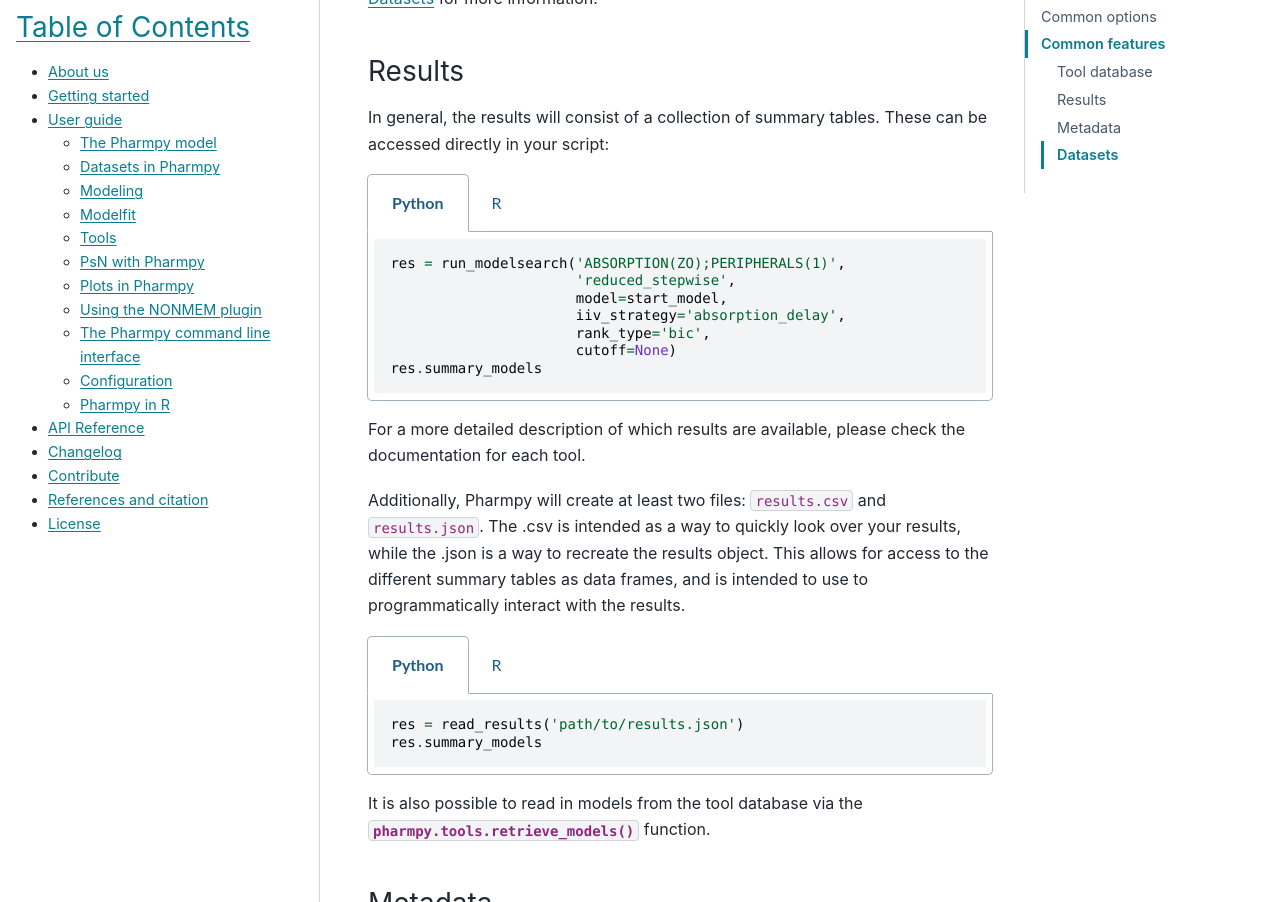
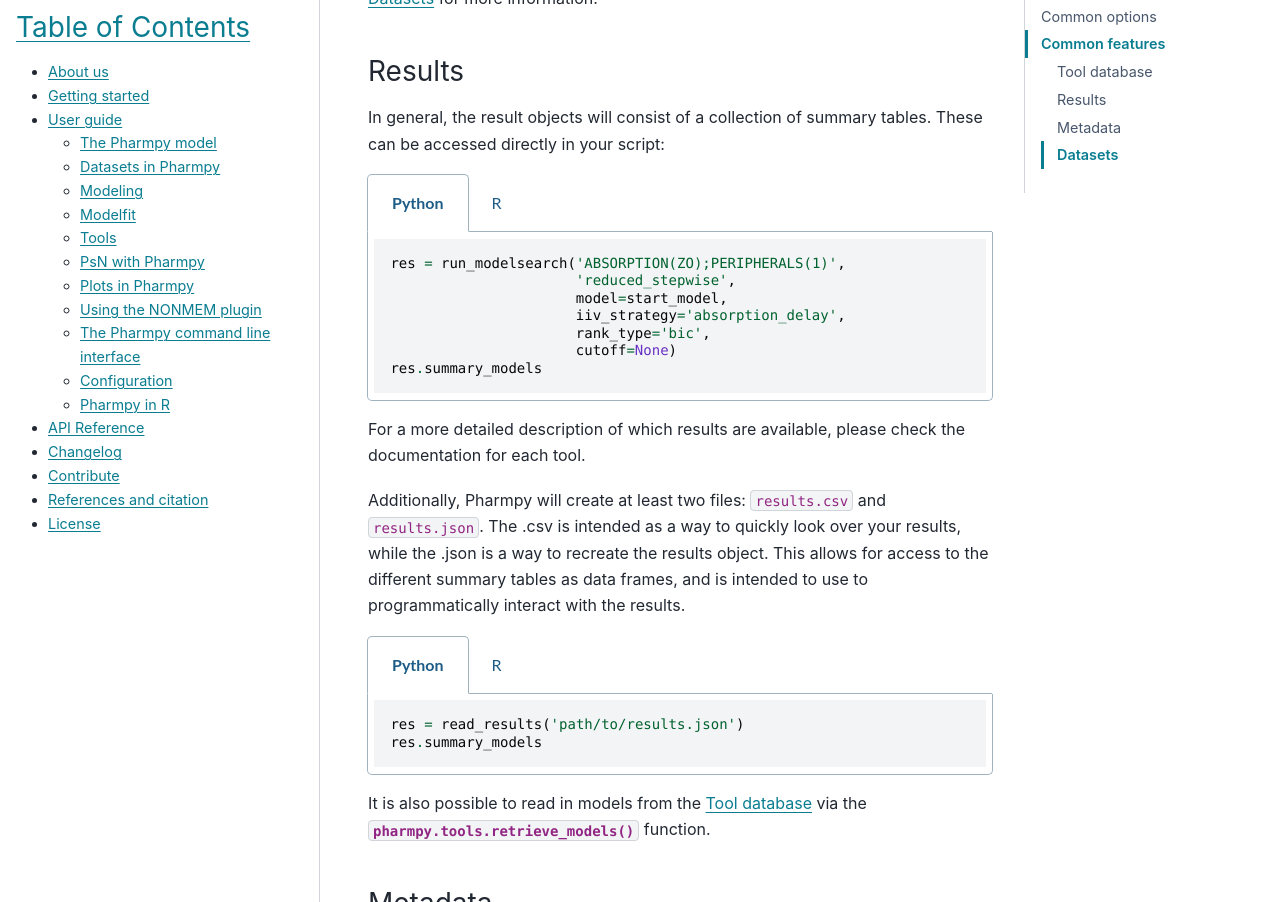
Before and after one commit to pharmpy/pharmpy, a Sphinx documentation site: the page built from docs/tools.rst, in a window 1280 px wide and 1400 px high, scrolled down 2854 px. Shown: the part 153-1055 px from the top of the window. Built offline with Sphinx 7.4.7 and the PyData theme 0.15.4, drawn with Linux system fonts in a browser that asks for light colours; some of the changed lines change nothing that is shown; some of the changed text lies outside the part shown.

Commit message:
Add refs to tool documentation

```diff
--- a/docs/tools.rst
+++ b/docs/tools.rst
@@ -38,7 +38,7 @@
 +------------+---------------------------------------------+
 | Argument   | Description                                 |
 +============+=============================================+
-| ``path``   | Path to create (or resume tool database)    |
+| ``path``   | Path to create (or resume in) tool database |
 +------------+---------------------------------------------+
 | ``resume`` | Flag whether to resume an existing tool run |
 +------------+---------------------------------------------+
@@ -50,6 +50,8 @@
 .. note::
     The AMD tool is a collection of tools, meaning that some aspects of this section may not be applicable. For example
     datasets will be in the database for each subtool
+
+.. _tool_database:
 
 Tool database
 ~~~~~~~~~~~~~
@@ -110,7 +112,8 @@
 Results
 ~~~~~~~
 
-In general, the results will consist of a collection of summary tables. These can be accessed directly in your script:
+In general, the result objects will consist of a collection of summary tables. These can be accessed directly in your
+script:
 
 .. pharmpy-code::
 
@@ -134,7 +137,8 @@
     res = read_results('path/to/results.json')
     res.summary_models
 
-It is also possible to read in models from the tool database via the :py:func:`pharmpy.tools.retrieve_models` function.
+It is also possible to read in models from the :ref:`tool_database` via the :py:func:`pharmpy.tools.retrieve_models`
+function.
 
 Metadata
 ~~~~~~~~
```
